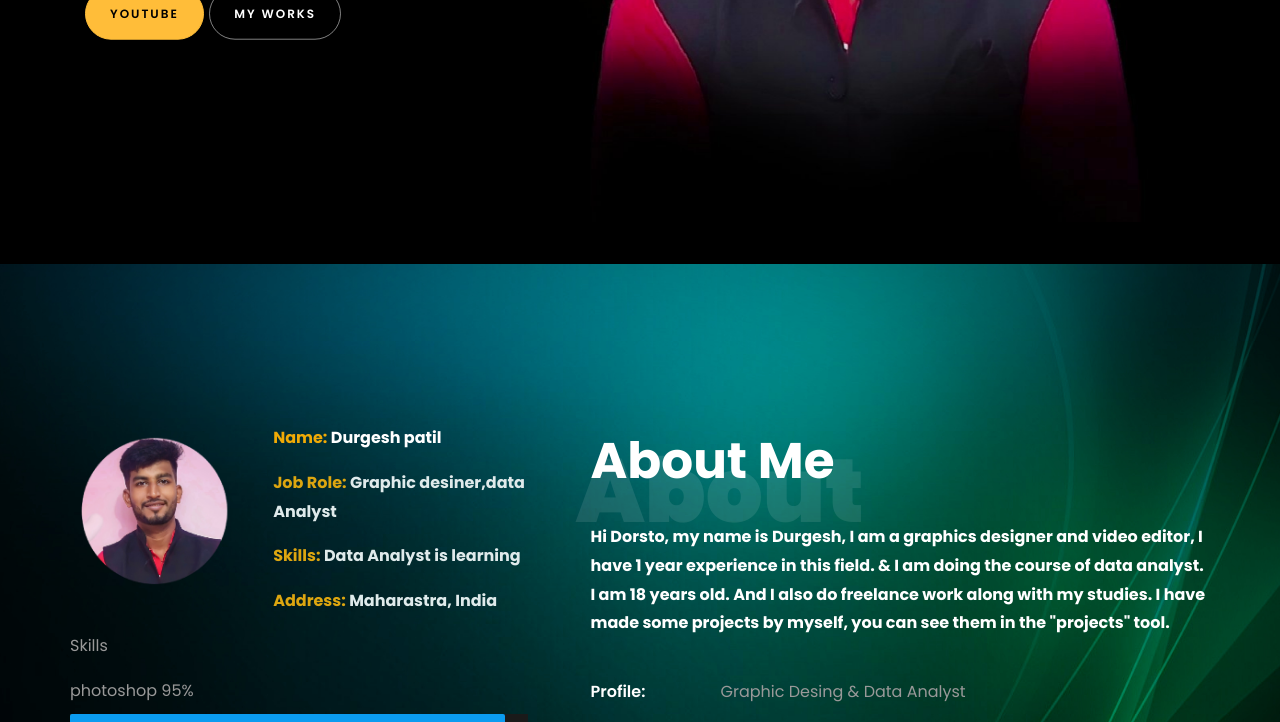
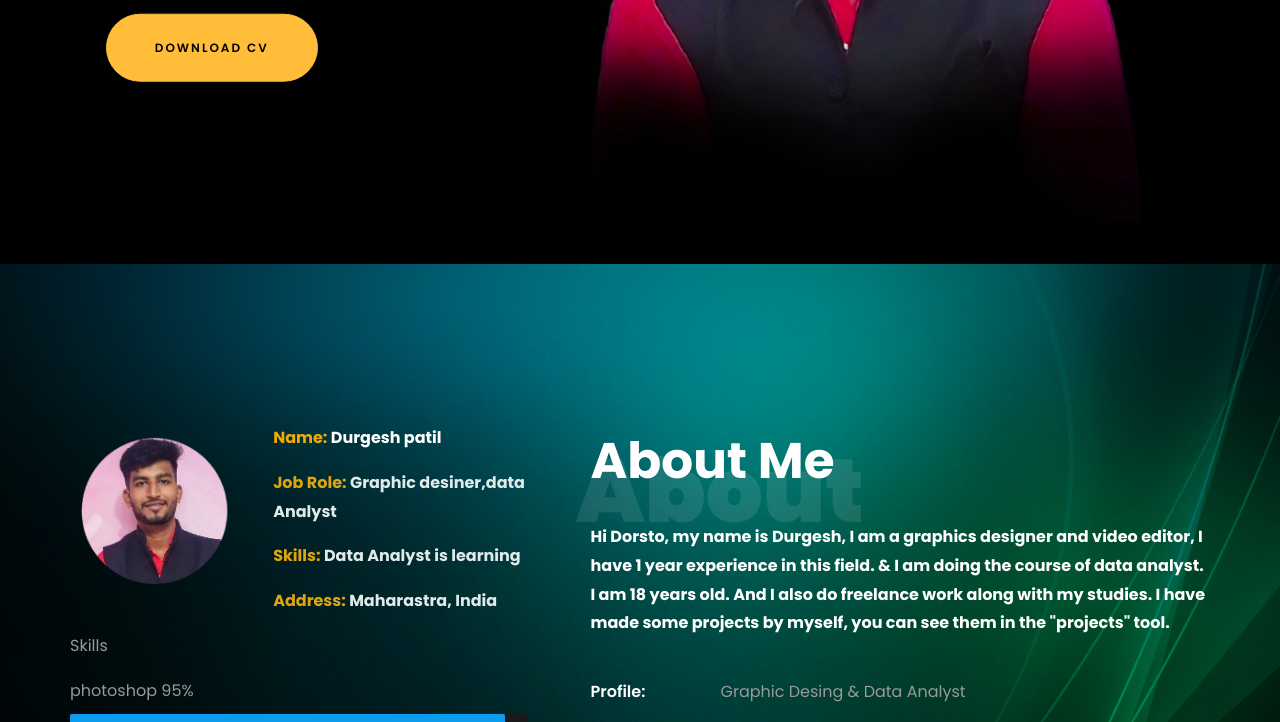
Before and after one commit to durgeshpatil-25/durgeshpatil, a plain HTML site: page index.html in a window 1280 px wide. Shown: the part 528-1250 px from the top of the page. Drawn offline with Linux system fonts and the light colour scheme; files whose address does not match are found by name.

Commit message:
Update index.html

```diff
--- a/index.html
+++ b/index.html
@@ -204,7 +204,11 @@
 						<!-- <h2 class="d-flex" style="margin-bottom: 0">With over 5 years of experience</h2> -->
 						<!-- <br> -->
 			            <p><a href="www.youtube.com/channel/UCRHgpRdeUdqDpNqzl1bpZOw" class="btn btn-primary py-3 px-4" style="block-20 zoom-effect">YouTube</a>
-							<a href="https://drive.google.com/drive/folders/1dxH_CR5chcAQnWEpNEXKCE5fFQm6ElNr?usp=sharing" class="btn btn-white btn-outline-white py-3 px-4">My works</a></p>
+							<a href="<div class="row justify-content-center mt-5">
+    			<div class="col-md-6 text-center ftco-animate">
+    				<p><a href="https://drive.google.com/file/d/1T3pycahRr4Kl5zqGFbf495o25Plnzm4I/view?usp=sharing" class="btn btn-primary py-4 px-5">Download CV</a></p>
+    			</div>
+    		</div>" class="btn btn-white btn-outline-white py-3 px-4">My works</a></p>
 						</div>
 		            </div>
 		          </div>
```
